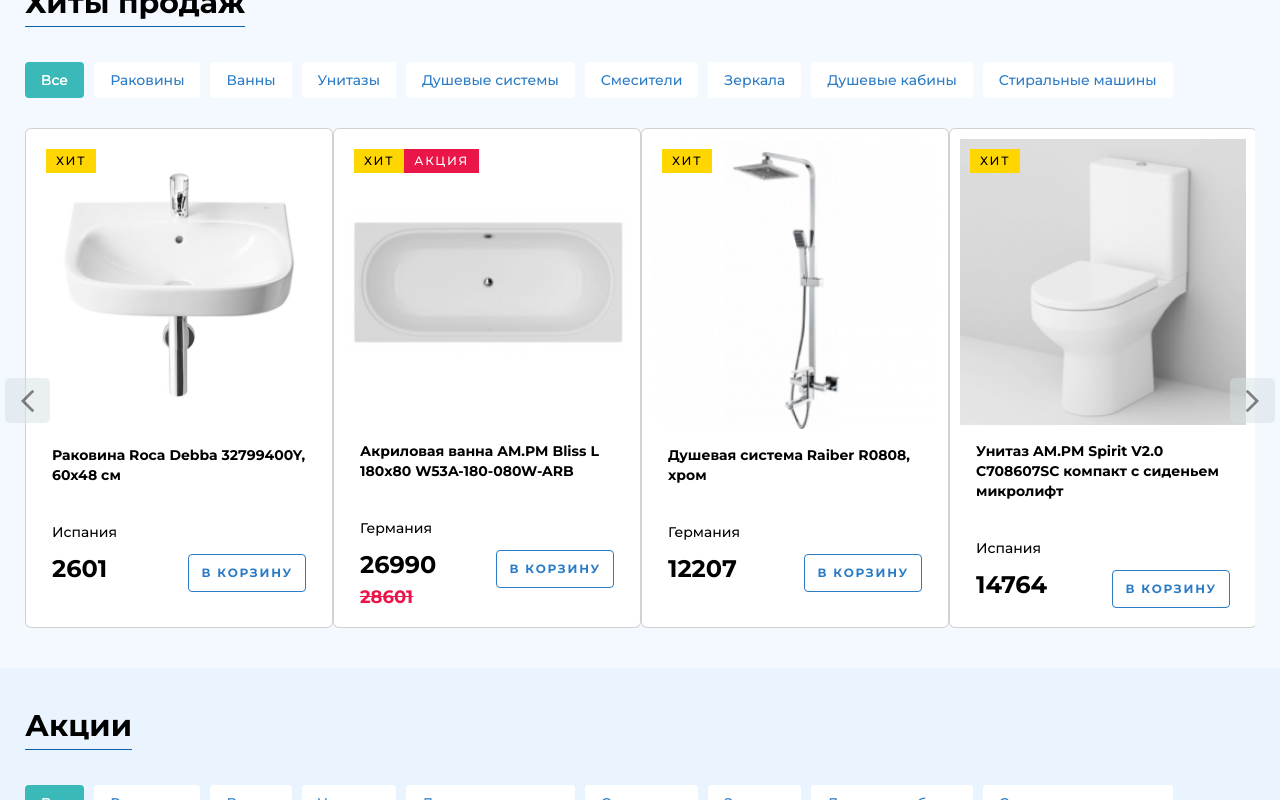
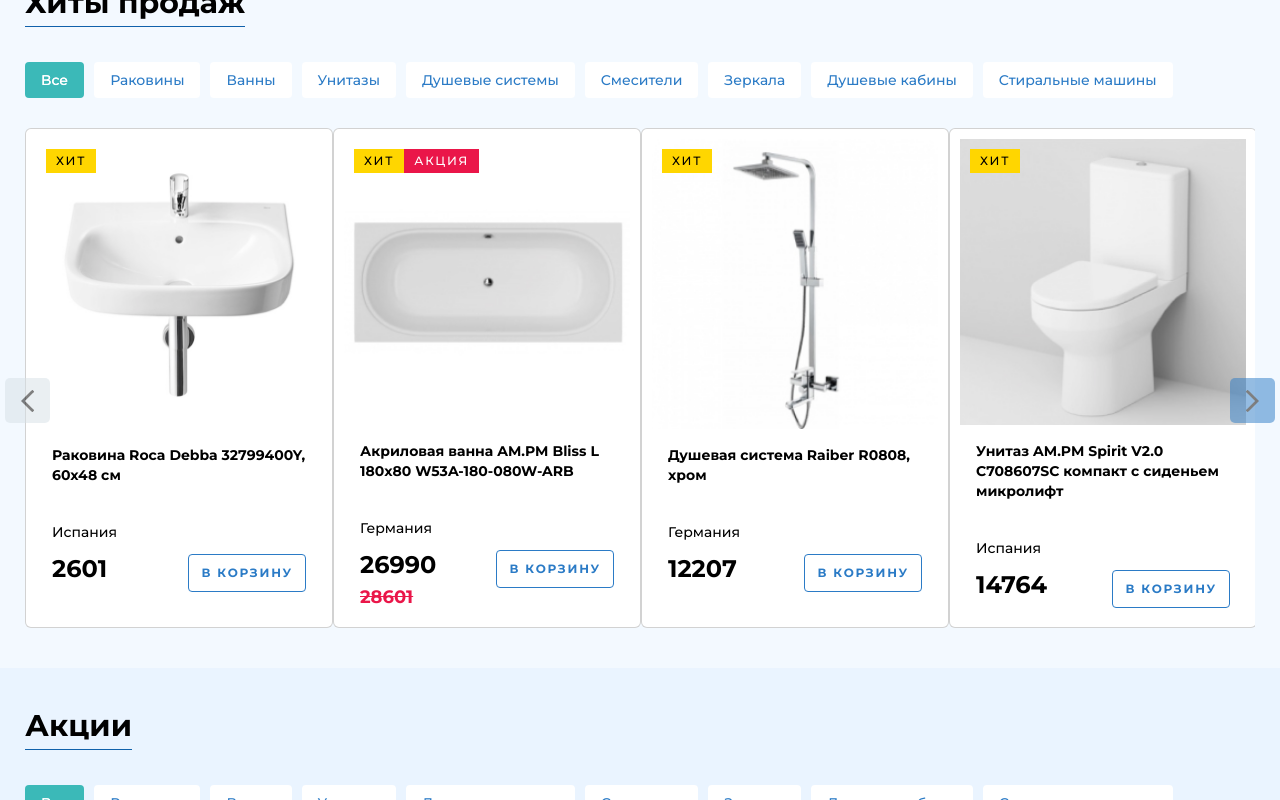
Before and after one commit to OSSwebmaster2003/GG_PROMARKET, a React (Create React App) app: page / in a window 1280 px wide. In both pictures the pointer is over the element 1252 px from the left and 1885 px from the top of the page. Shown: the part 1485-2285 px from the top of the page. Built offline with nearby package versions, Linux system fonts and the light colour scheme.

Commit message:
slider arrows hover effects added

```diff
--- a/src/components/responsiveSlider/resSlider.scss
+++ b/src/components/responsiveSlider/resSlider.scss
@@ -13,6 +13,12 @@
     top: 50%;
     right: -30px;
     z-index: 2;
+    cursor: pointer;
+    transition: 0.2s linear all;
+    &:hover {
+      background-color: #2b7bc6;
+      opacity: 0.5;
+    }
   }
   .arrow_wrapper_prev {
     width: 60px;
@@ -27,6 +33,12 @@
     top: 50%;
     left: -30px;
     z-index: 2;
+    cursor: pointer;
+    transition: 0.2s linear all;
+    &:hover {
+      background-color: #2b7bc6;
+      opacity: 0.5;
+    }
   }
 }
 
--- a/src/components/singleSlider/singleSlider.scss
+++ b/src/components/singleSlider/singleSlider.scss
@@ -8,12 +8,14 @@
       z-index: 2;
       left: 23px;
       top: 50%;
+      cursor: pointer;
     }
     .next_arrow_wrapper {
       position: absolute;
       z-index: 2;
       right: 23px;
       top: 50%;
+      cursor: pointer;
     }
     .slick-dots {
       bottom: 40px;
```
